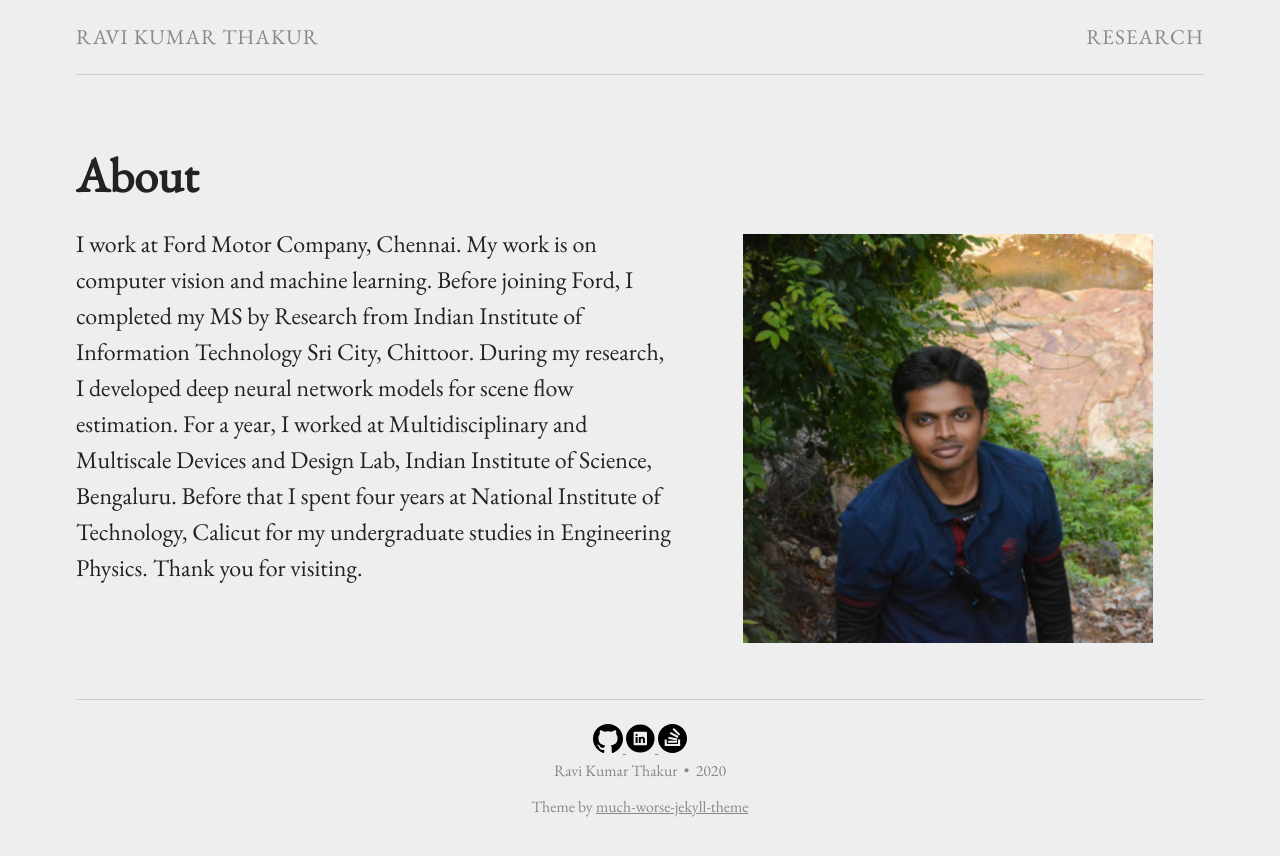
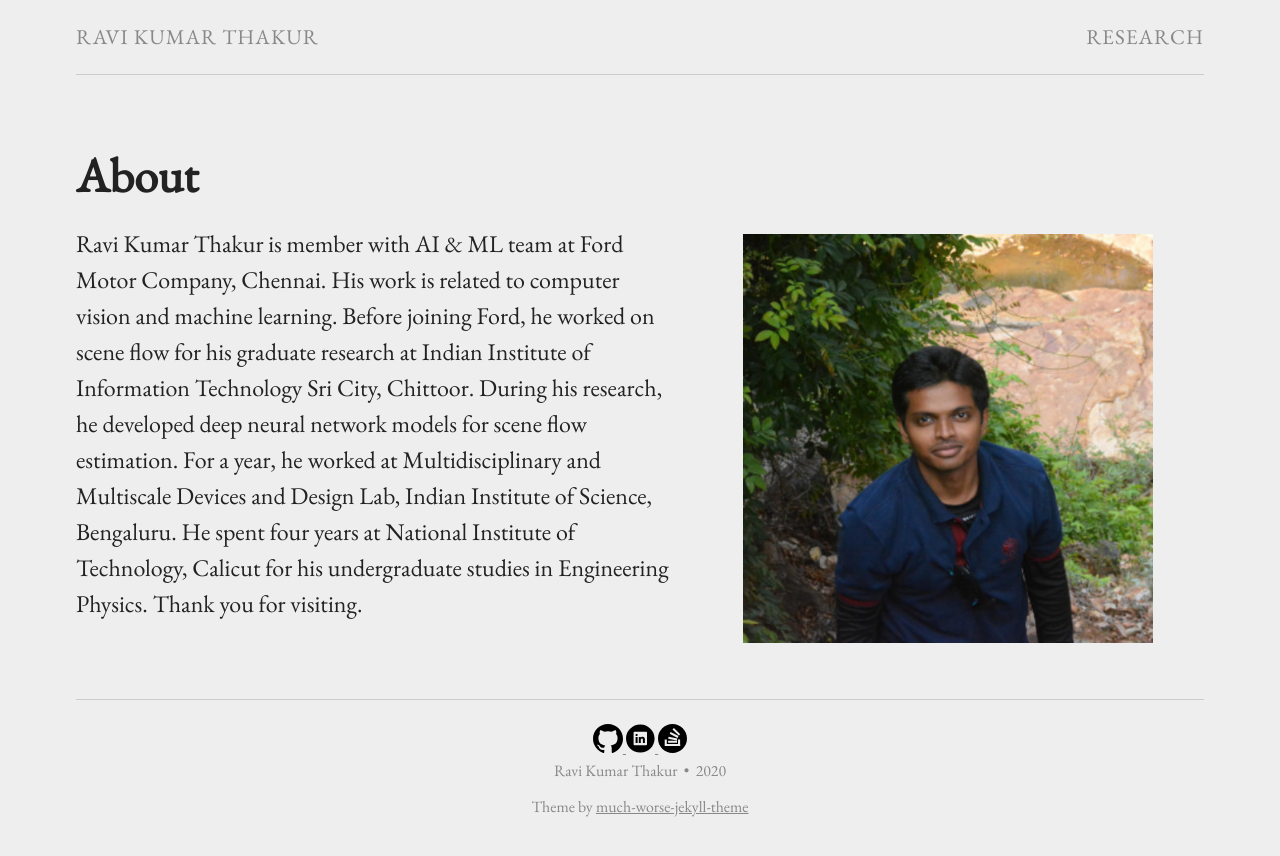
Before and after one commit to ravikt/ravi, a Jekyll site: the page built from index.md, in a window 1280 px wide. Shown: the top 856 px of the page. Built offline with Jekyll 4.4.1, drawn with Linux system fonts in a browser that asks for light colours.

Commit message:
Update index.md

```diff
--- a/index.md
+++ b/index.md
@@ -6,7 +6,7 @@ permalink: /
 
 {% include image.html url="images/ravi.jpg" caption="" max_width="250px" align="right" %}
 
-I work at Ford Motor Company, Chennai. My work is on computer vision and machine learning. Before joining Ford, I completed my MS by Research from Indian Institute of Information Technology Sri City, Chittoor. During my research, I developed deep neural network models for scene flow estimation. For a year, I worked at Multidisciplinary and Multiscale Devices and Design Lab, Indian Institute of Science, Bengaluru. Before that I spent four years at National Institute of Technology, Calicut for my undergraduate studies in Engineering Physics. Thank you for visiting.
+Ravi Kumar Thakur is member with AI & ML team at Ford Motor Company, Chennai. His work is related to computer vision and machine learning. Before joining Ford, he worked on scene flow for his graduate research at Indian Institute of Information Technology Sri City, Chittoor. During his research, he developed deep neural network models for scene flow estimation. For a year, he worked at Multidisciplinary and Multiscale Devices and Design Lab, Indian Institute of Science, Bengaluru. He spent four years at National Institute of Technology, Calicut for his undergraduate studies in Engineering Physics. Thank you for visiting.
 
 <!--
 ## Contact
```
